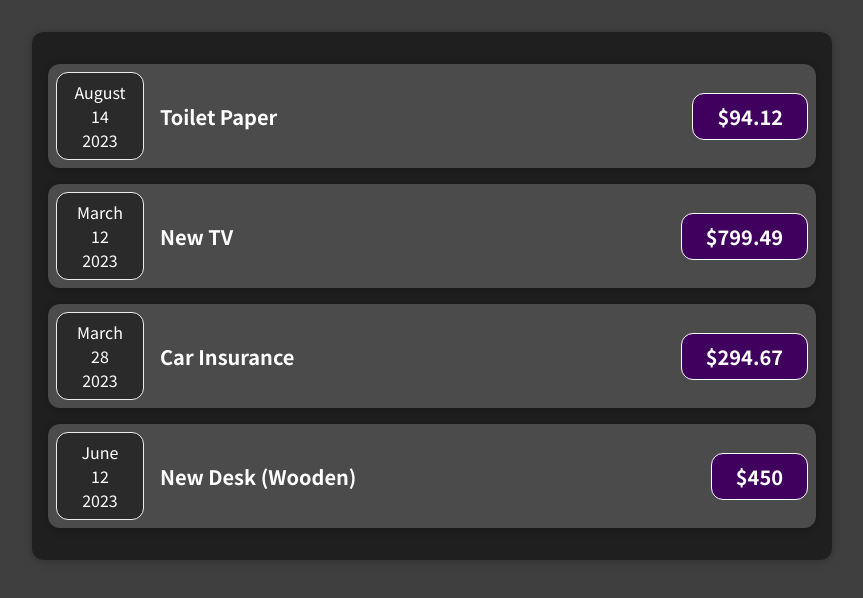
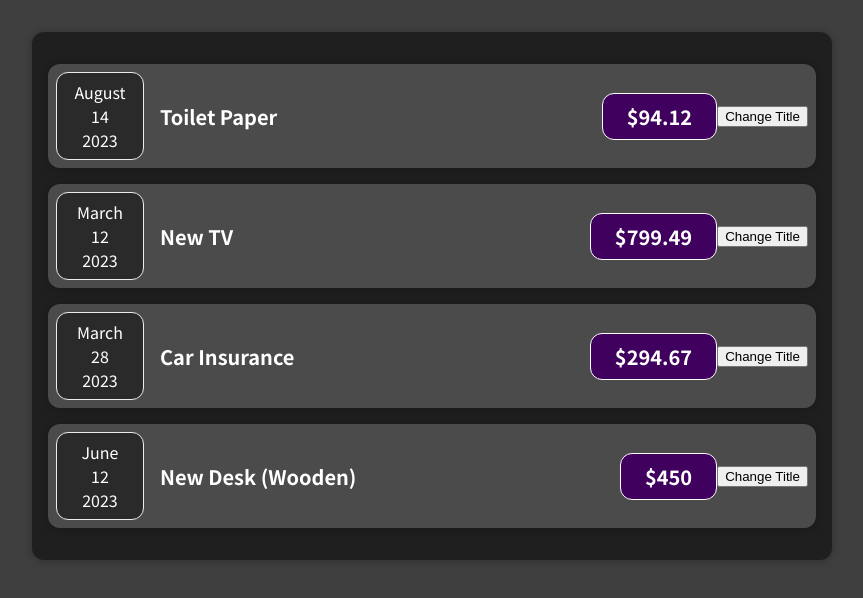
Before and after one commit to Trent-dotcom/finance-tracker, a React (Create React App) app: page / in a window 1280 px wide. Shown: the top 598 px of the page, without its empty margins (208-1071 px from the left). Built offline with nearby package versions, Linux system fonts and the light colour scheme.

Commit message:
adding state so i can start making dynamic changes to the app on next visit.

```diff
--- a/src/App.js
+++ b/src/App.js
@@ -1,6 +1,6 @@
 import ExpensesComponent from "./components/Expenses/ExpensesComponent";
 
-function App() {
+const App = () => {
   const expenses = [
     {
       id: 'e1',
--- a/src/components/Expenses/ExpenseDate.js
+++ b/src/components/Expenses/ExpenseDate.js
@@ -1,6 +1,6 @@
 import './ExpenseDate.css'
 
-function ExpenseDate(props) {
+const ExpenseDate = (props) => {
     const month = props.date.toLocaleString('en-US', { month: 'long' });
     const day = props.date.toLocaleString('en-US', { day: '2-digit' });
     const year = props.date.getFullYear();
--- a/src/components/Expenses/ExpenseItem.js
+++ b/src/components/Expenses/ExpenseItem.js
@@ -1,15 +1,22 @@
+import React, { useState } from 'react';
 import ExpenseDate from './ExpenseDate';
 import './ExpenseItem.css';
 import Card from '../UI/Card';
 
-function ExpenseItem(props) {
+const ExpenseItem = (props) => {
+    const [title, setTitle] = useState(props.title);
+    const clickHandler = () => {
+        setTitle('updated');
+        console.log(title);
+    }
     return (
         <Card className="expense-item">
             <ExpenseDate date={props.date} />
             <div className='expense-item__description'>
-                <h2>{props.title}</h2>
+                <h2>{title}</h2>
                 <div className='expense-item__price'>${props.amount}</div>
             </div>
+            <button onClick={clickHandler}>Change Title</button>
         </Card>
     );
 }
--- a/src/components/Expenses/ExpensesComponent.js
+++ b/src/components/Expenses/ExpensesComponent.js
@@ -2,7 +2,7 @@
 import './ExpensesComponent.css';
 import Card from "../UI/Card";
 
-function ExpensesComponent(props) {
+const ExpensesComponent = (props) => {
     return (
         <Card className="expenses">
             <ExpenseItem title={props.items[0].title} amount={props.items[0].amount} date={props.items[0].date} />
--- a/src/components/UI/Card.js
+++ b/src/components/UI/Card.js
@@ -1,6 +1,6 @@
 import './Card.css'
 
-function Card(props) {
+const Card = (props) => {
     const classes = 'card ' + props.className;
     return (
         <div className={classes}>{props.children}</div>
```
